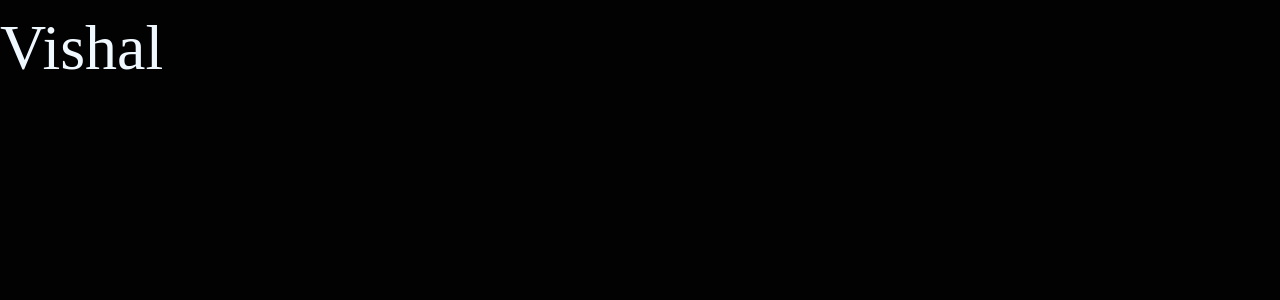
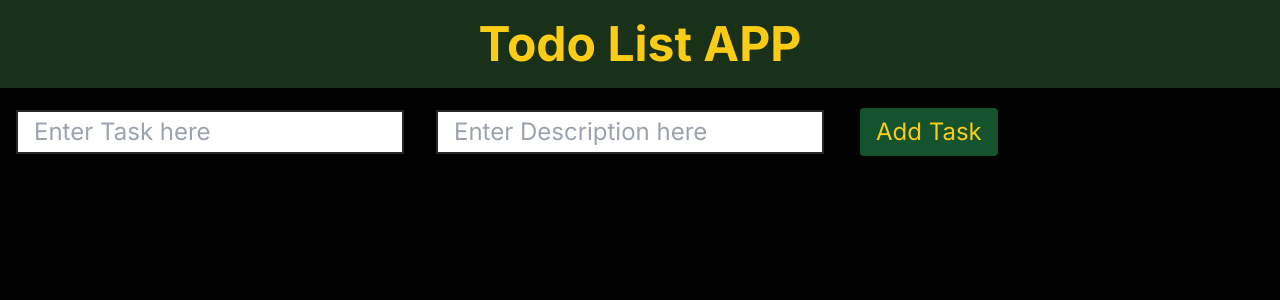
Before and after one commit to vishal-kt/next-shopping, a Next.js app: page / in a window 1280 px wide. Shown: the top 300 px of the page. Built offline with nearby package versions, Linux system fonts and the light colour scheme.

Commit message:
todo app

```diff
--- a/app/globals.css
+++ b/app/globals.css
@@ -20,10 +20,20 @@
 body {
   margin: 0;
   padding: 0;
-  color: #f0f038;
+  box-sizing: border-box;
+
+
 }
 
-h1
+
+
+h1{
+
+  background-color: rgb(24, 49, 24);
+
+}
+
+/* h1
 {
 
   font-size:5vw;
@@ -61,4 +71,4 @@
   font-weight: normal;
   padding-left: 20px;
   background-color: rgb(28, 28, 31);
-}
+} */
--- a/app/page.js
+++ b/app/page.js
@@ -1,8 +1,31 @@
- import React from 'react'
+
+ 'use client'
+ import React, { useState } from 'react'
 
  const page = () => {
+  const [title, settitle] = useState("")
+  const [desc, setdesc] = useState("")
    return (
-     <h1 id='name'>Vishal</h1>
+   <>
+      <h1 id='name' className='p-5 text-5xl
+      text-yellow-400 text-center font-bold'>
+      Todo List APP</h1>
+      <form >
+        <input type="text" className='text-2xl
+         border-zinc-800 border-2 m-4 px-4 py-1 '
+         placeholder='Enter Task here'/>
+
+        <input type="text" className='text-2xl
+         border-zinc-800 border-2 m-4 px-4 py-1'
+         placeholder='Enter Description here'/>
+
+        <button className='bg-green-900 text-yellow-400
+         px-4 py-2 text-2xl rounded m-5' >Add Task</button>
+
+      </form>
+   </>
+
+
    )
  }
 
```
